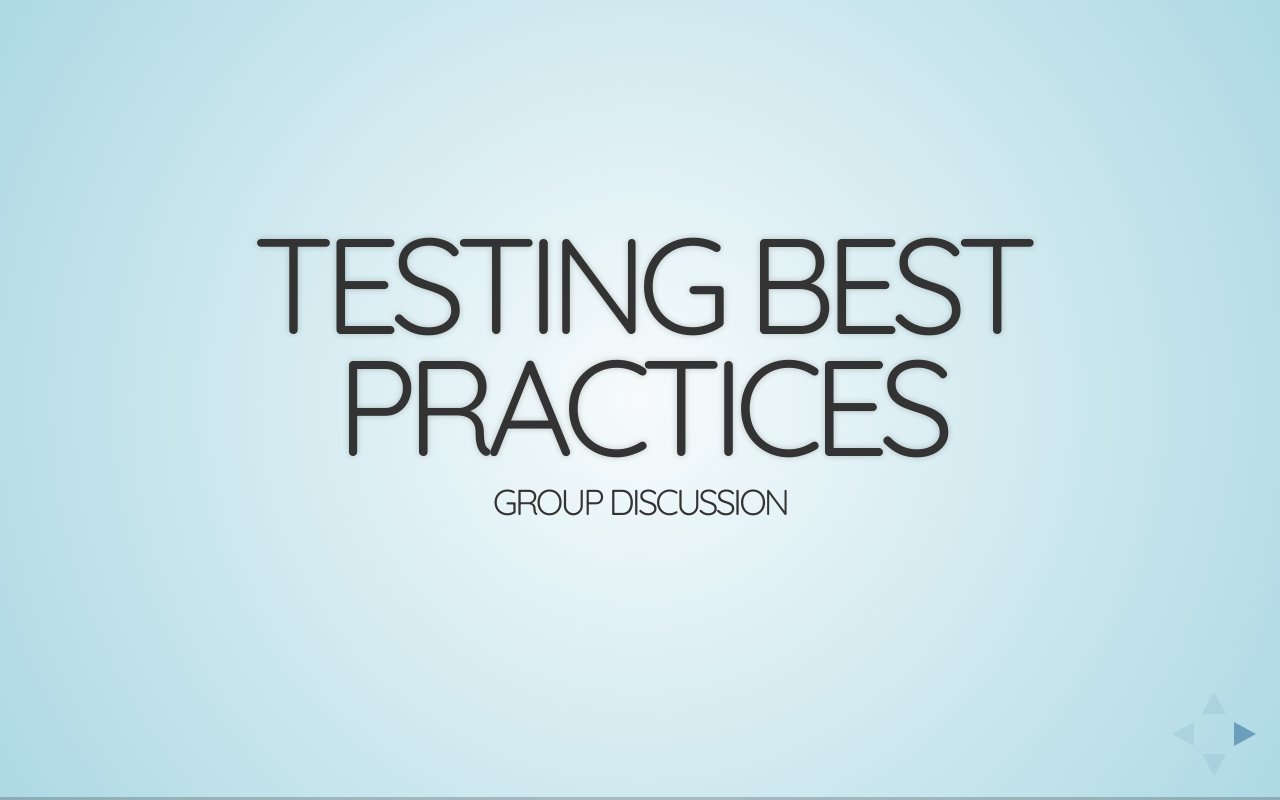
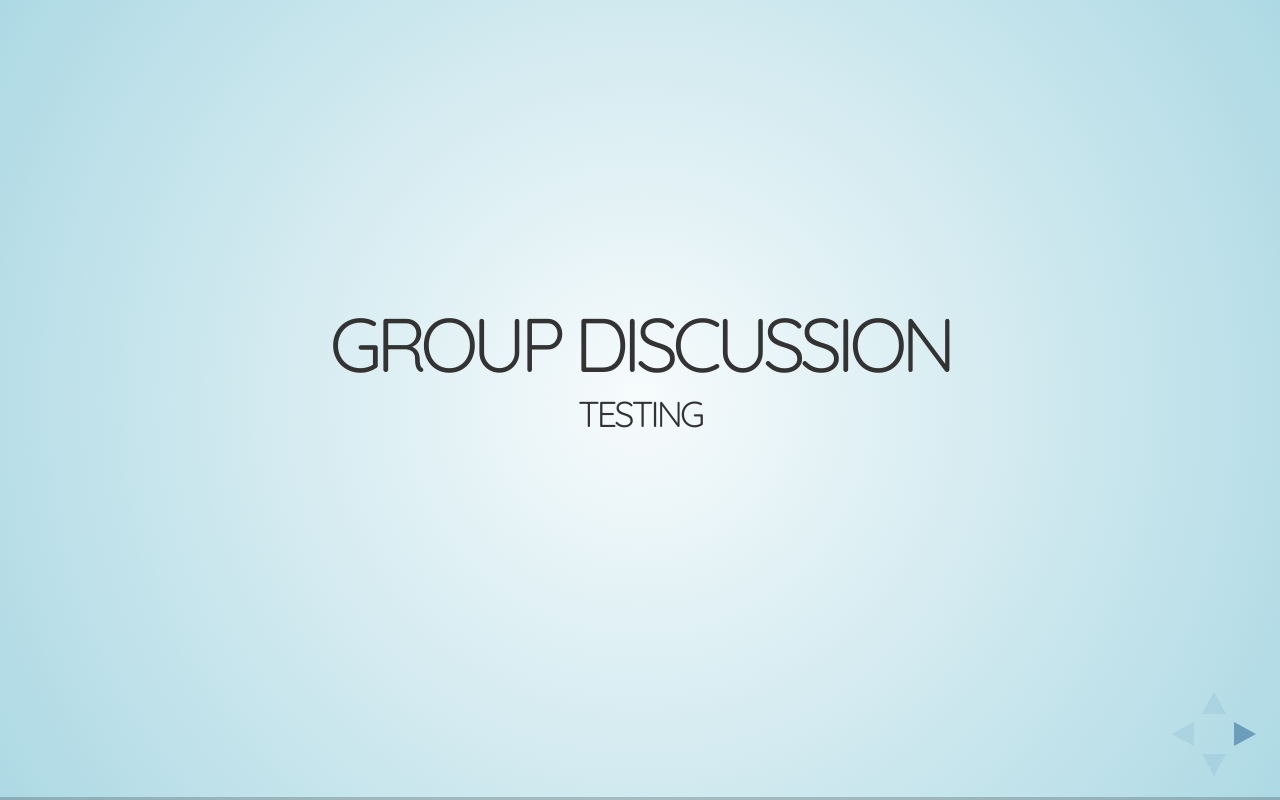
Before and after one commit to brimstony/java-testing, a website: page index.html in a window 1280 px wide. Drawn offline with nearby package versions, Linux system fonts and the light colour scheme.

Commit message:
changed title

```diff
--- a/index.html
+++ b/index.html
@@ -38,8 +38,8 @@
 		<div class="slides">
 
 			<section>
-				<h1>testing best practices</h1>
-				<h4>group discussion</h4>
+				<h2>group discussion</h2>
+				<h4>testing</h4>
 			</section>
 
 			<section>
```
